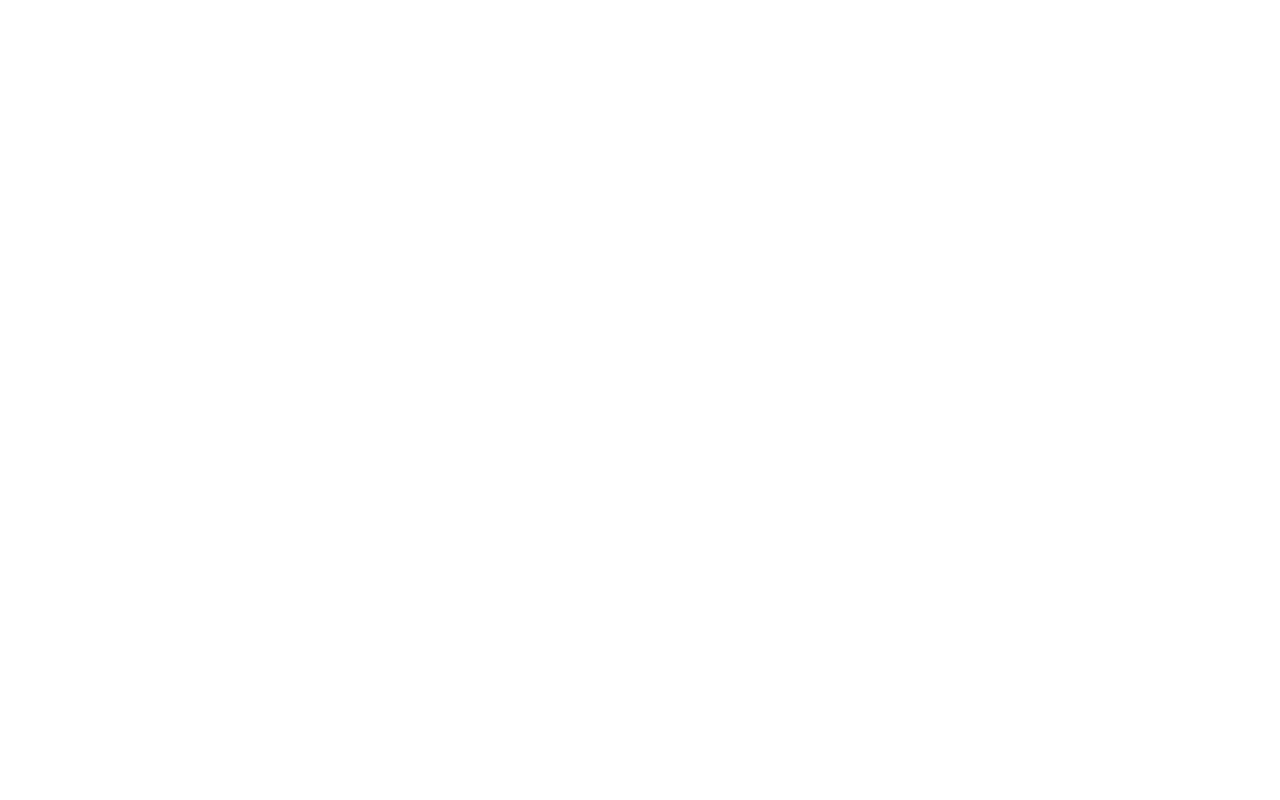
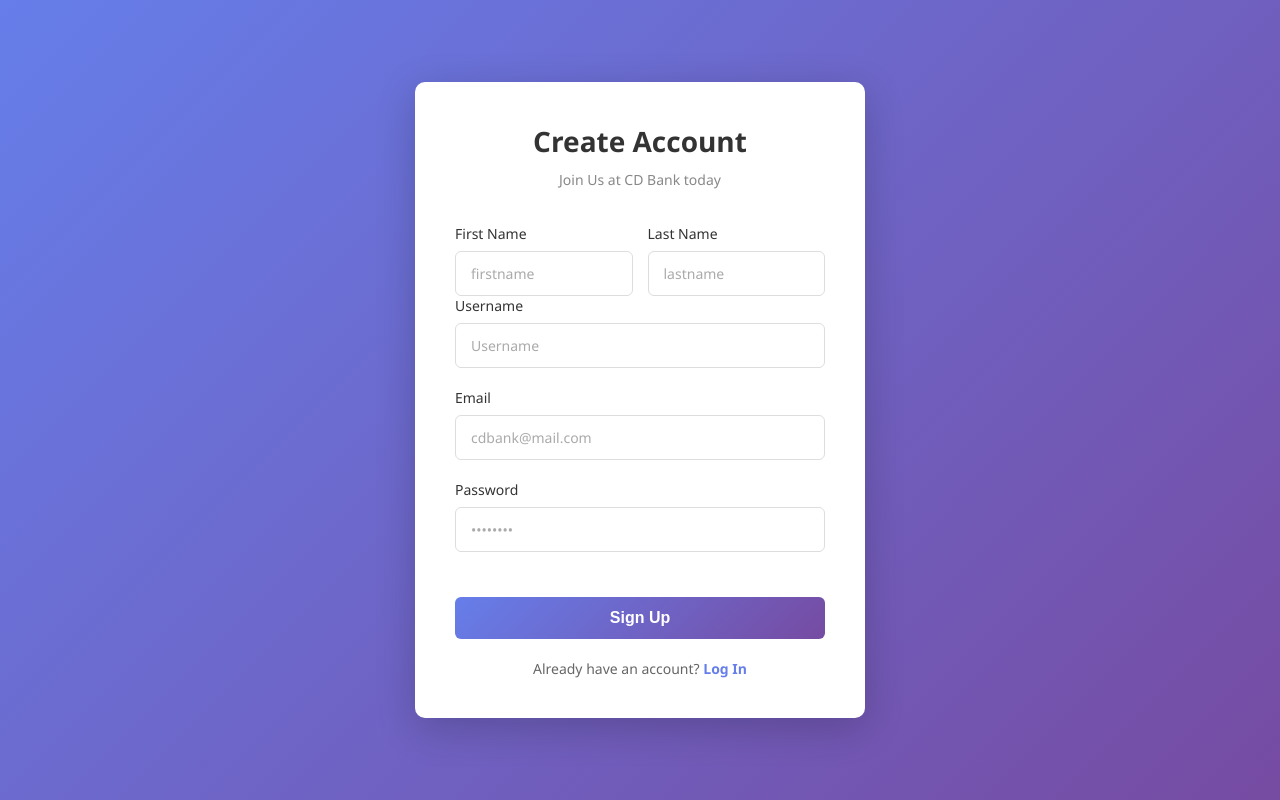
Before and after one commit to cyb-don/cdBankApp, a plain HTML site: page signUpPage.html in a window 1280 px wide. Drawn offline with Linux system fonts and the light colour scheme.

Commit message:
now it's getting started.... and it's gonna be fun!!!!!!!!

```diff
--- a/signUpPage.html
+++ b/signUpPage.html
@@ -0,0 +1,202 @@
+<!DOCTYPE html>
+<html lang="en">
+
+<head>
+    <meta charset="UTF-8">
+    <meta name="viewport" content="width=device-width, initial-scale=1.0">
+    <title>Sign Up - CD Bank</title>
+    <style>
+        * {
+            margin: 0;
+            padding: 0;
+            box-sizing: border-box;
+        }
+
+        body {
+            font-family: 'Segoe UI', Tahoma, Geneva, Verdana, sans-serif;
+            background: linear-gradient(135deg, #667eea 0%, #764ba2 100%);
+            min-height: 100vh;
+            display: flex;
+            justify-content: center;
+            align-items: center;
+            padding: 20px;
+        }
+
+        .container {
+            background: white;
+            border-radius: 10px;
+            box-shadow: 0 10px 40px rgba(0, 0, 0, 0.2);
+            width: 100%;
+            max-width: 450px;
+            padding: 40px;
+        }
+
+        .form-header {
+            text-align: center;
+            margin-bottom: 35px;
+        }
+
+        .form-header h1 {
+            color: #333;
+            font-size: 28px;
+            margin-bottom: 10px;
+            font-weight: 600;
+        }
+
+        .form-header p {
+            color: #888;
+            font-size: 14px;
+        }
+
+        .form-group {
+            margin-bottom: 20px;
+        }
+
+        label {
+            display: block;
+            margin-bottom: 8px;
+            color: #333;
+            font-weight: 500;
+            font-size: 14px;
+        }
+
+        input {
+            width: 100%;
+            padding: 12px 15px;
+            border: 1px solid #ddd;
+            border-radius: 6px;
+            font-size: 14px;
+            transition: all 0.3s ease;
+            font-family: inherit;
+        }
+
+        input:focus {
+            outline: none;
+            border-color: #667eea;
+            box-shadow: 0 0 0 3px rgba(102, 126, 234, 0.1);
+        }
+
+        input::placeholder {
+            color: #aaa;
+        }
+
+        .form-row {
+            display: grid;
+            grid-template-columns: 1fr 1fr;
+            gap: 15px;
+        }
+
+        .form-row .form-group {
+            margin-bottom: 0;
+        }
+
+        .full-width {
+            grid-column: 1 / -1;
+        }
+
+        button {
+            width: 100%;
+            padding: 12px;
+            background: linear-gradient(135deg, #667eea 0%, #764ba2 100%);
+            color: white;
+            border: none;
+            border-radius: 6px;
+            font-size: 16px;
+            font-weight: 600;
+            cursor: pointer;
+            transition: all 0.3s ease;
+            margin-top: 25px;
+        }
+
+        button:hover {
+            transform: translateY(-2px);
+            box-shadow: 0 8px 20px rgba(102, 126, 234, 0.4);
+        }
+
+        button:active {
+            transform: translateY(0);
+        }
+
+        .form-footer {
+            text-align: center;
+            margin-top: 20px;
+            color: #666;
+            font-size: 14px;
+        }
+
+        .form-footer a {
+            color: #667eea;
+            text-decoration: none;
+            font-weight: 600;
+            transition: color 0.3s ease;
+        }
+
+        .form-footer a:hover {
+            color: #764ba2;
+        }
+
+        @media (max-width: 480px) {
+            .container {
+                padding: 25px;
+            }
+
+            .form-header h1 {
+                font-size: 24px;
+            }
+
+            .form-row {
+                grid-template-columns: 1fr;
+            }
+
+            .form-row .form-group {
+                grid-column: auto;
+            }
+        }
+    </style>
+</head>
+
+<body>
+    <div class="container">
+        <div class="form-header">
+            <h1>Create Account</h1>
+            <p>Join Us at CD Bank today</p>
+        </div>
+
+        <form action="" id="form">
+            <div class="form-row">
+                <div class="form-group">
+                    <label for="firstname">First Name</label>
+                    <input type="text" id="firstname" name="firstname" placeholder="firstname" required>
+                </div>
+                <div class="form-group">
+                    <label for="lastname">Last Name</label>
+                    <input type="text" id="lastname" name="lastname" placeholder="lastname" required>
+                </div>
+            </div>
+
+            <div class="form-group full-width">
+                <label for="username">Username</label>
+                <input type="text" id="username" name="username" placeholder="Username" required>
+            </div>
+
+            <div class="form-group full-width">
+                <label for="email">Email</label>
+                <input type="email" id="email" name="email" placeholder="cdbank@mail.com" required>
+            </div>
+
+            <div class="form-group full-width">
+                <label for="password">Password</label>
+                <input type="password" id="password" name="password" placeholder="••••••••" required>
+            </div>
+
+            <button type="submit">Sign Up</button>
+        </form>
+
+        <div class="form-footer">
+            Already have an account? <a href="index.html">Log In</a>
+        </div>
+    </div>
+    <script type="module" src="signUpPage.js"></script>
+</body>
+
+</html>
--- /dev/null
+++ b/signUpPage.js
@@ -0,0 +1,37 @@
+const firstName = document.getElementById("firstName").value;
+const lastName = document.getElementById("lastName").value;
+const username = document.getElementById("username").value;
+const email = document.getElementById("email").value;
+const password = document.getElementById("password").value;
+
+
+// Import the functions you need from the SDKs you need
+import { initializeApp } from "https://www.gstatic.com/firebasejs/12.6.0/firebase-app.js";
+// TODO: Add SDKs for Firebase products that you want to use
+// https://firebase.google.com/docs/web/setup#available-libraries
+
+import {
+    getAuth,
+    createUserWithEmailAndPassword,
+} from "https://www.gstatic.com/firebasejs/12.6.0/firebase-auth.js";
+
+import {
+    collection,
+    getFirestore,
+    addDoc,
+} from "https://www.gstatic.com/firebasejs/12.6.0/firebase-firestore.js";
+
+// Your web app's Firebase configuration
+const firebaseConfig = {
+    apiKey: "AIzaSyAtVgwPus-YVW80vzD8tHqM8Z7c2dlTloI",
+    authDomain: "mock-cdbankapp.firebaseapp.com",
+    projectId: "mock-cdbankapp",
+    storageBucket: "mock-cdbankapp.firebasestorage.app",
+    messagingSenderId: "960515740512",
+    appId: "1:960515740512:web:e8a51bb59d262cd22a0405"
+};
+
+// Initialize Firebase
+const app = initializeApp(firebaseConfig);
+const auth = getAuth(app);
+const fireStore = getFirestore(app);
```
Also changed, not shown: index.html (+124 -1 lines).
